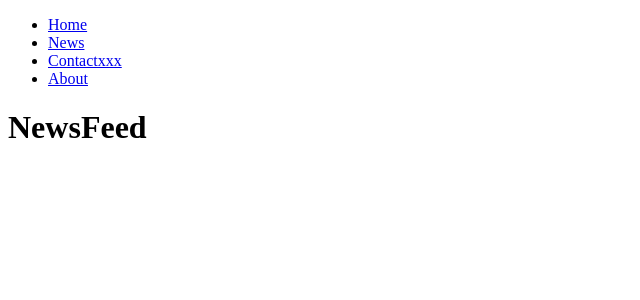
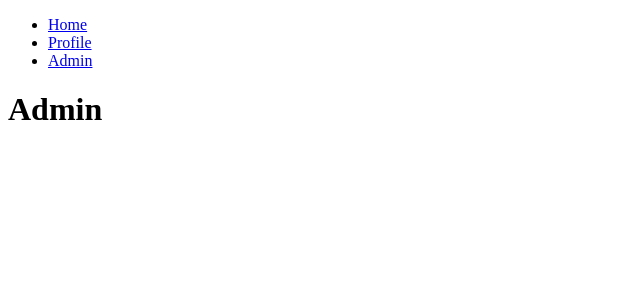
Before and after one commit to PawelK2012/react-blog, a React (Create React App) app: page /admin in a window 1280 px wide. Shown: the top 300 px of the page, without its empty margins (0-640 px from the left). Built offline with nearby package versions, Linux system fonts and the light colour scheme.

Commit message:
Introduced navbar with reacte-router-dom

```diff
--- a/package.json
+++ b/package.json
@@ -5,6 +5,7 @@
   "dependencies": {
     "react": "^16.2.0",
     "react-dom": "^16.2.0",
+    "react-router-dom": "^4.2.2",
     "react-scripts": "1.1.0"
   },
   "scripts": {
--- a/src/App.js
+++ b/src/App.js
@@ -1,17 +1,38 @@
-import React, { Component } from 'react'
+import React from 'react'
 import NewsFeed from './containers/NewsFeed'
+import Profile from './containers/Profile'
+import Admin from './containers/Admin'
 import Navbar from './components/Navbar/Navbar'
 
-class App extends Component {
-  render() {
-    return (
-      <div>
-        <Navbar></Navbar>
-        <NewsFeed></NewsFeed>
-      </div>
 
-    )
-  }
-}
+import { Switch, Route } from 'react-router-dom'
+
+// class App extends Component {
+//   render() {
+//     return (
+//       <main>
+//         <Navbar></Navbar>
+//         {/* <Routes/> */}
+//         <Switch>
+//           <Route exact path='/' component={NewsFeed} />
+//           <Route path='/profile' component={Profile} />
+//           <Route path='/admin' component={Admin} />
+//         </Switch>
+//       </main>
+
+//     )
+//   }
+// }
+
+const App = () => (
+  <main>
+    <Navbar></Navbar>
+    <Switch>
+      <Route exact path='/' component={NewsFeed}/>
+      <Route path='/profile' component={Profile}/>
+      <Route path='/admin' component={Admin}/>
+    </Switch>
+  </main>
+)
 
 export default App;
--- a/src/components/Navbar/Navbar.js
+++ b/src/components/Navbar/Navbar.js
@@ -1,16 +1,16 @@
 import React from 'react'
-
+import { Link } from 'react-router-dom'
+///stateless functional components are functions that taking proertis information
+//// and returns jsx element
+///// stateless componenets can't access this
+////// local methods need to be put in own functions like calcGoalProgress() and percentToDecimal
 export const Navbar = () => (
     <nav>
         <ul>
-            <li><a href="#home">Home</a></li>
-            <li><a href="#news">News</a></li>
-            <li><a href="#contact">Contactxxx</a></li>
-            <li><a href="#about">About</a></li>
+            <li><Link to="/" activeclassname="selected">Home </Link></li>
+            <li><Link to="/Profile" activeclassname="selected">Profile </Link></li>
+            <li><Link to="/Admin" activeclassname="selected"> Admin </Link></li>
         </ul>
-
     </nav>
 )
-
-// do i need this?
 export default Navbar
--- a/src/index.js
+++ b/src/index.js
@@ -1,7 +1,10 @@
-import React from 'react';
-import ReactDOM from 'react-dom';
-import App from './App';
+import React from 'react'
+import ReactDOM from 'react-dom'
+import App from './App'
+import { BrowserRouter } from 'react-router-dom'
 import registerServiceWorker from './registerServiceWorker';
 
-ReactDOM.render(<App />, document.getElementById('root'));
+ReactDOM.render(<BrowserRouter>
+    <App />
+</BrowserRouter>, document.getElementById('root'));
 registerServiceWorker();
```
Also changed, not shown: src/routes.js (added, +22 -0 lines), 1 other file (tests, documents, lock files or other folders).
